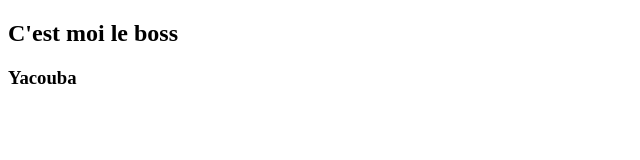
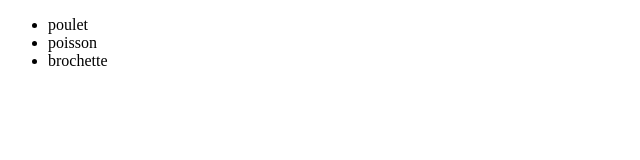
Before and after one commit to christ552/DW21, a plain HTML site: page index.html in a window 1280 px wide. Shown: the whole page, without its empty margins (0-640 px from the left). Drawn offline with Linux system fonts and the light colour scheme.

Commit message:
mofif yacouba

```diff
--- a/index.html
+++ b/index.html
@@ -8,9 +8,11 @@
 </head>
 
 <body>
-    <h2>C'est moi le boss</h2>
-    <h3>Yacouba</h3>
-
+    <ul>
+        <li>poulet</li>
+        <li>poisson</li>
+        <li>brochette</li>
+    </ul>
 </body>
 
 </html>
```
